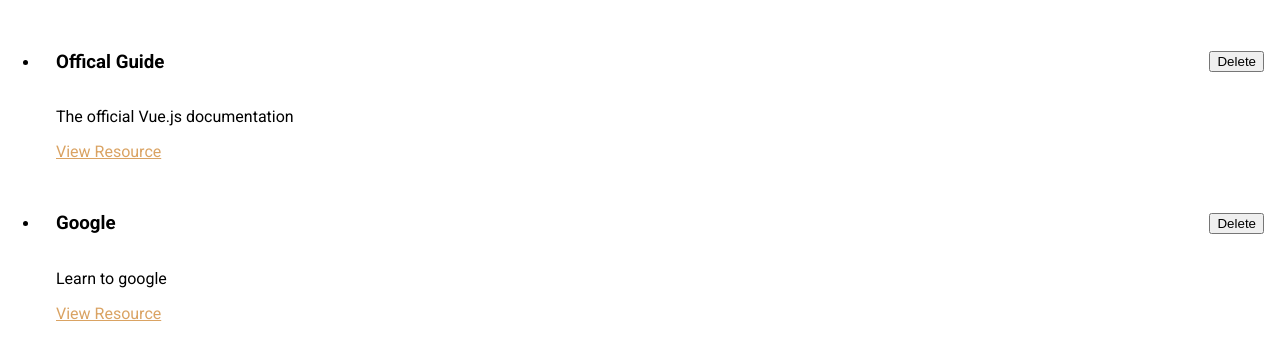
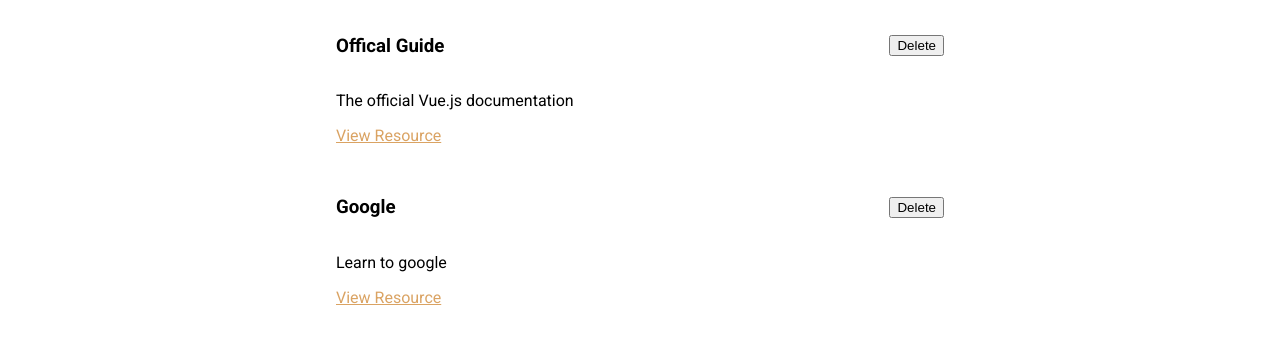
Before and after one commit to Pleopleq/vue-course, a Vue app in the folder prj-cmp-01-starting-setup/: page / in a window 1280 px wide. Shown: the top 360 px of the page. Built offline with nearby package versions, Linux system fonts and the light colour scheme.

Commit message:
Extract unordered list to his own component and apply styles

```diff
--- a/prj-cmp-01-starting-setup/src/App.vue
+++ b/prj-cmp-01-starting-setup/src/App.vue
@@ -1,21 +1,13 @@
 <template>
-<div>
-  <ul>
-      <resource-item
-        v-for="resource in this.resources"
-        :key="resource.id"
-        :title="resource.title"
-        :description="resource.description"
-        :link="resource.link"
-      ></resource-item>
-  </ul>
-</div>
+    <div>
+        <stored-resources :resources="resources"></stored-resources>
+    </div>
 </template>
 
 <script>
-import ResourceItem from './components/ResourceItem.vue'
+import StoredResources from './components/StoredResources.vue'
 export default {
-  components: { ResourceItem },
+  components: { StoredResources },
     data() {
     return {
             resources: [
--- /dev/null
+++ b/prj-cmp-01-starting-setup/src/components/StoredResources.vue
@@ -0,0 +1,29 @@
+<template>
+    <ul>
+      <resource-item
+        v-for="resource in resources"
+        :key="resource.id"
+        :title="resource.title"
+        :description="resource.description"
+        :link="resource.link"
+      ></resource-item>
+  </ul>
+</template>
+
+<script>
+import ResourceItem from './ResourceItem.vue'
+export default {
+    props: ['resources'],
+    components: { ResourceItem }
+}
+</script>
+
+<style scoped>
+    ul {
+        list-style: none;
+        margin: 0;
+        padding: 0;
+        margin: auto;
+        max-width: 40rem;
+    }
+</style>
```
